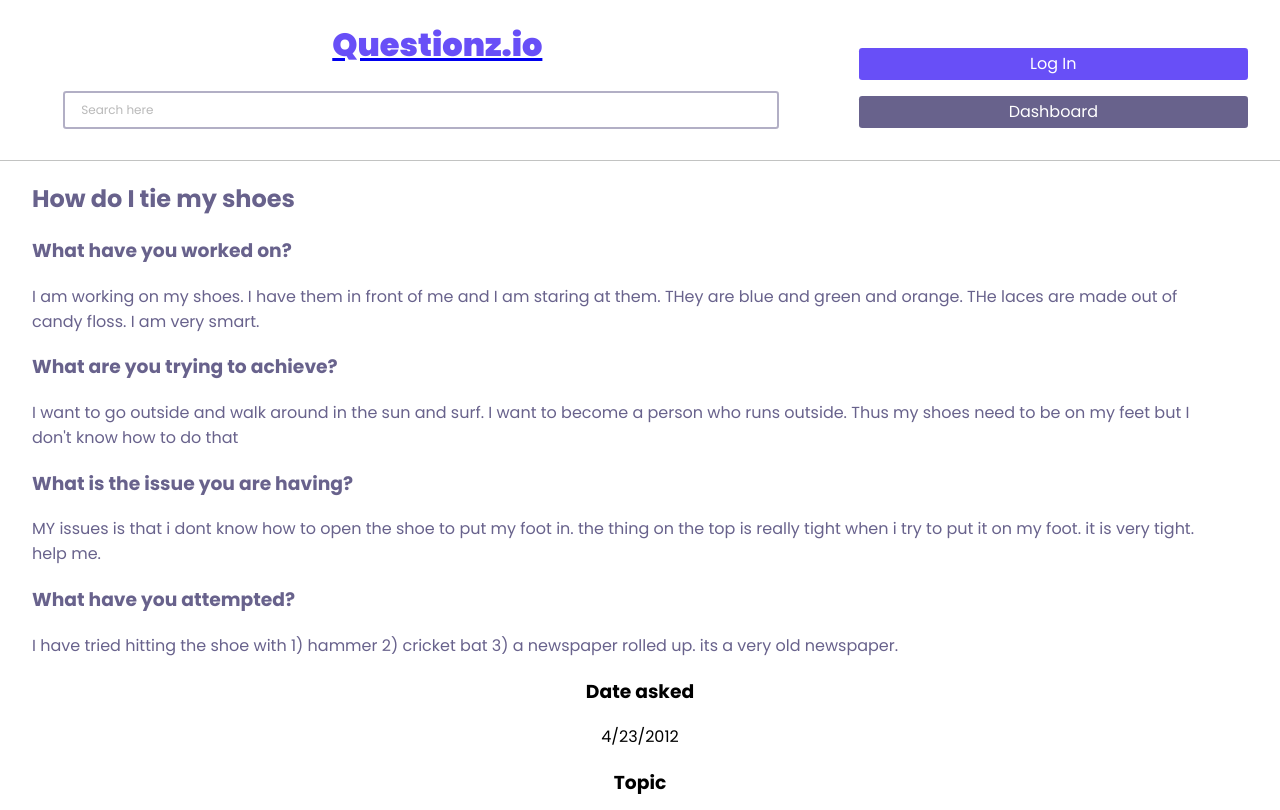
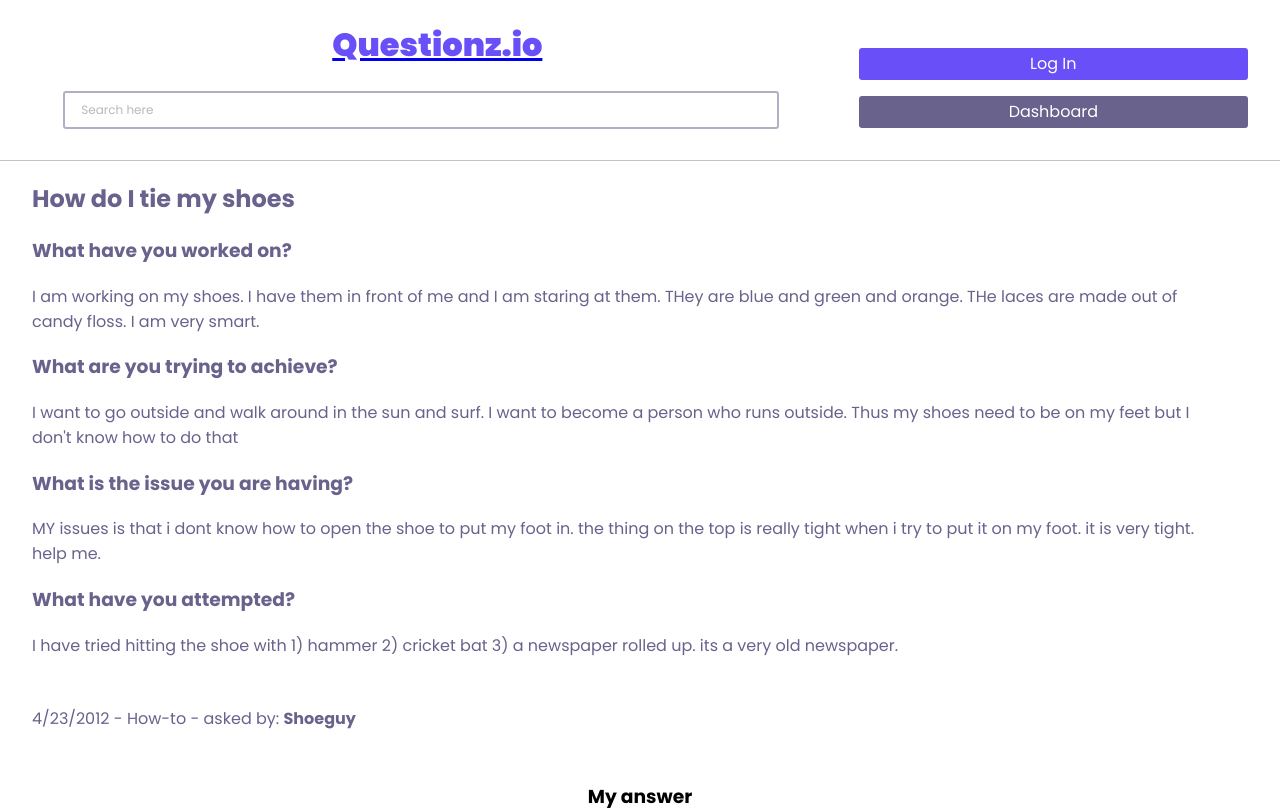
Before and after one commit to JaredS129/student-project--agile-dev-ops--aws-backend, a React (Create React App) app: page /question/1 in a window 1280 px wide. Shown: the top 810 px of the page. Built offline with nearby package versions, Linux system fonts and the light colour scheme.

Commit message:
Added CSS to match wireframe

```diff
--- a/src/components/fullquestion/FullQuestion.css
+++ b/src/components/fullquestion/FullQuestion.css
@@ -12,5 +12,11 @@
 }
 
 .question-info {
-    display: block;
+  padding: 2rem;
+  color: #68628c;
+  text-align: left;
 }
+
+.info-author {
+  font-weight: bold;
+}
--- a/src/components/fullquestion/FullQuestion.js
+++ b/src/components/fullquestion/FullQuestion.js
@@ -32,14 +32,13 @@ const FullQuestion = (props) => {
         <p className="answered-question-format">
           {props.attempted ?? "placeholder"}
         </p>
-        <h3>Date asked</h3>
         <div className="question-info">
-          <p>{niceDate ?? "placeholder"}</p>
-          <h3>Topic</h3>
-          <p>{props.topic ?? "placeholder"}</p>
-          <p>
-            asked by: <span>{props.author ?? "placeholder"}</span>
-          </p>
+          <span>{niceDate ?? "placeholder"}</span>
+          <span> - {props.topic ?? "placeholder"} </span>
+          <span>
+            - asked by:{" "}
+            <span className="info-author">{props.author ?? "placeholder"}</span>
+          </span>
         </div>
       </div>
       <AnswerList answers={answers["1"]} />
```
Also changed, not shown: src/components/questionlist/Question.css (+4 -6 lines). Lines whose indentation alone changed are shown as unchanged.
